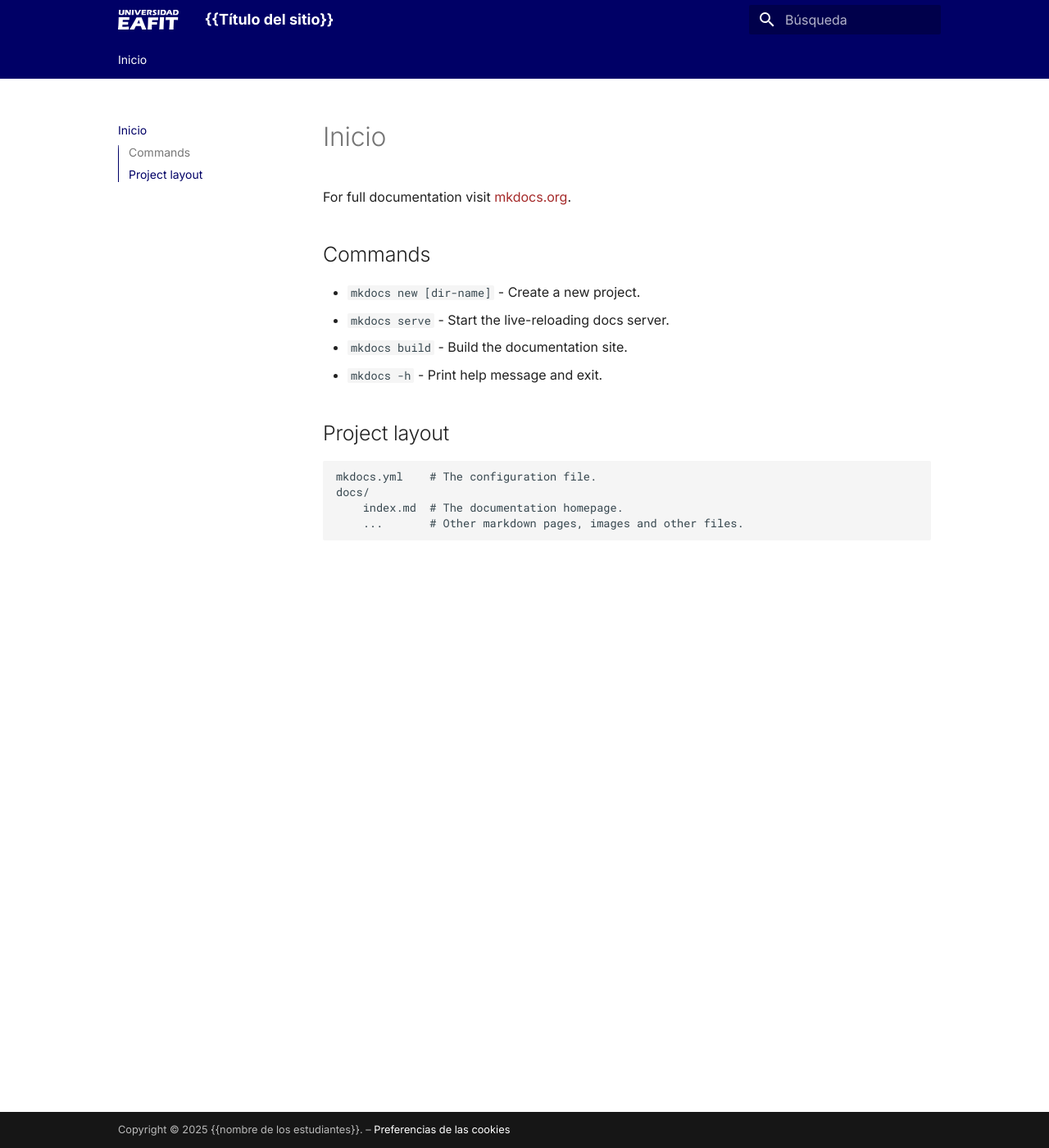
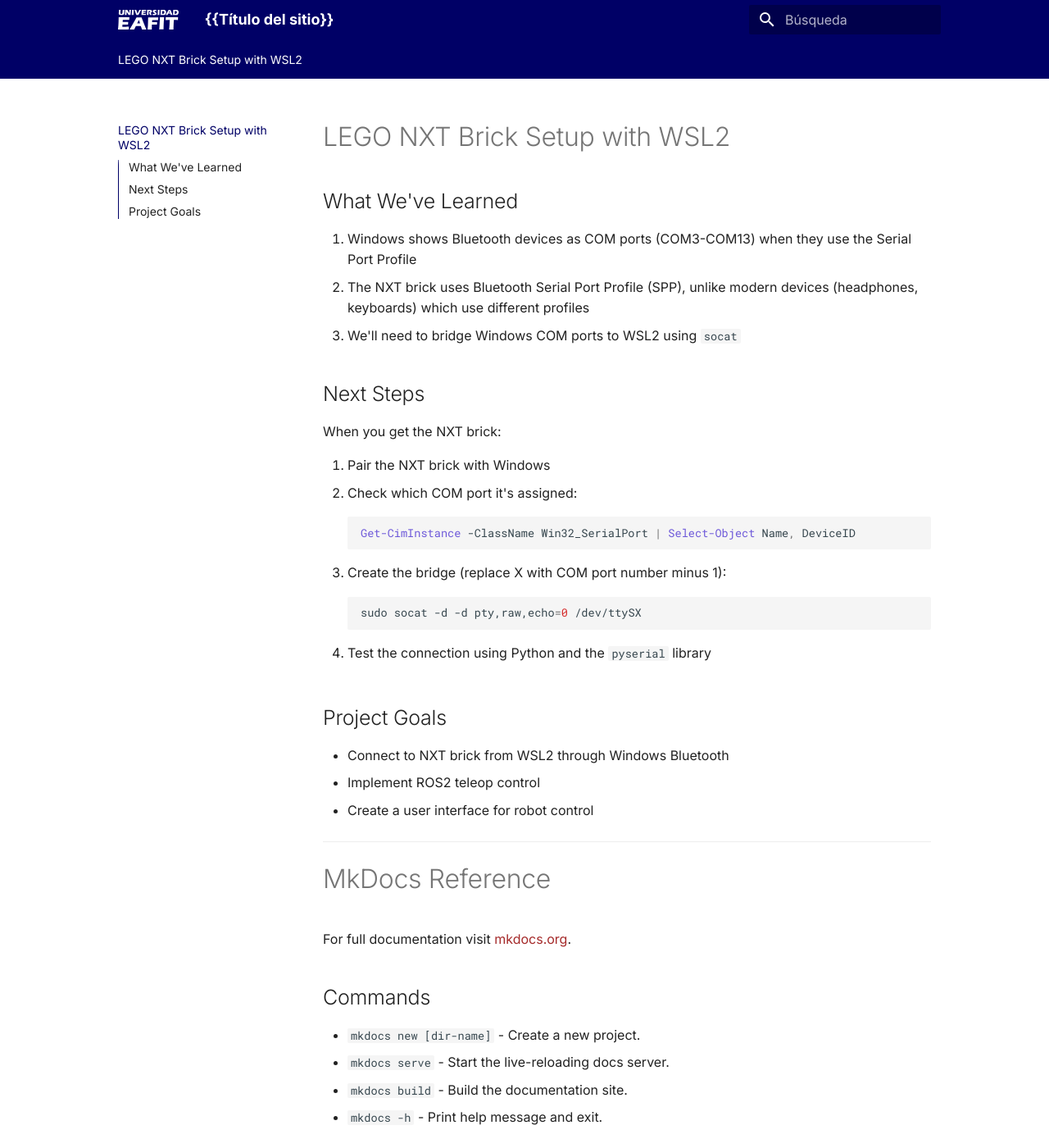
Before and after one commit to semillero-ares/lego-ros2-teleop, an MkDocs documentation site: the page built from docs/index.md, in a window 1280 px wide and 1400 px high. Shown: the whole window at 82% size. Built offline with MkDocs 1.6.1 and Material for MkDocs 9.7.7, drawn with Linux system fonts in a browser that asks for light colours.

Commit message:
Testing socat new approach

````diff
--- a/docs/index.md
+++ b/docs/index.md
@@ -1,4 +1,37 @@
-# Inicio
+# LEGO NXT Brick Setup with WSL2
+
+## What We've Learned
+
+1. Windows shows Bluetooth devices as COM ports (COM3-COM13) when they use the Serial Port Profile
+2. The NXT brick uses Bluetooth Serial Port Profile (SPP), unlike modern devices (headphones, keyboards) which use different profiles
+3. We'll need to bridge Windows COM ports to WSL2 using `socat`
+
+## Next Steps
+
+When you get the NXT brick:
+
+1. Pair the NXT brick with Windows
+2. Check which COM port it's assigned:
+   ```powershell
+   Get-CimInstance -ClassName Win32_SerialPort | Select-Object Name, DeviceID
+   ```
+
+3. Create the bridge (replace X with COM port number minus 1):
+   ```bash
+   sudo socat -d -d pty,raw,echo=0 /dev/ttySX
+   ```
+
+4. Test the connection using Python and the `pyserial` library
+
+## Project Goals
+
+- Connect to NXT brick from WSL2 through Windows Bluetooth
+- Implement ROS2 teleop control
+- Create a user interface for robot control
+
+---
+
+# MkDocs Reference
 
 For full documentation visit [mkdocs.org](https://www.mkdocs.org).
 
````
Also changed, not shown: simple_test.py (added, +35 -0 lines).
